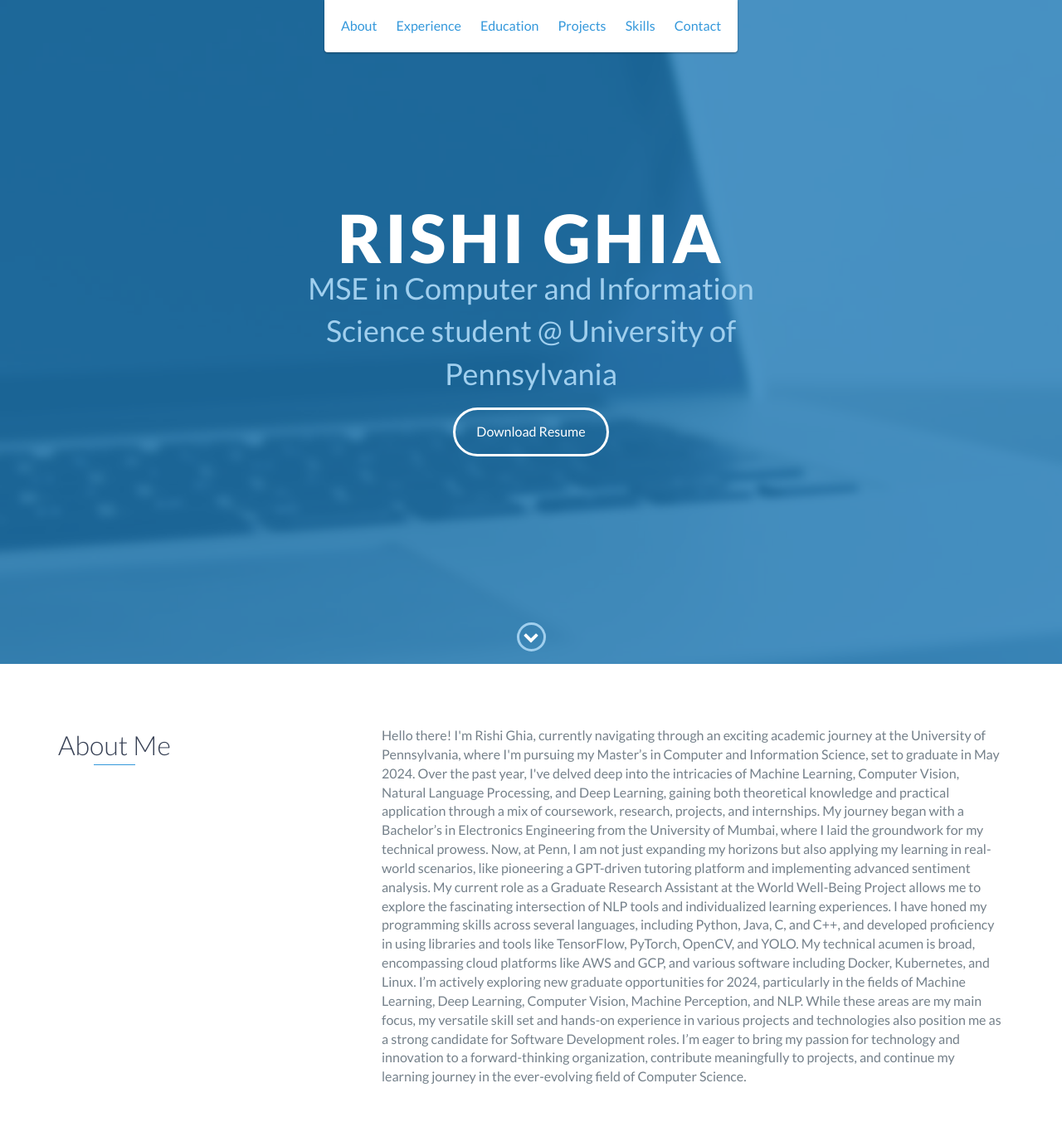
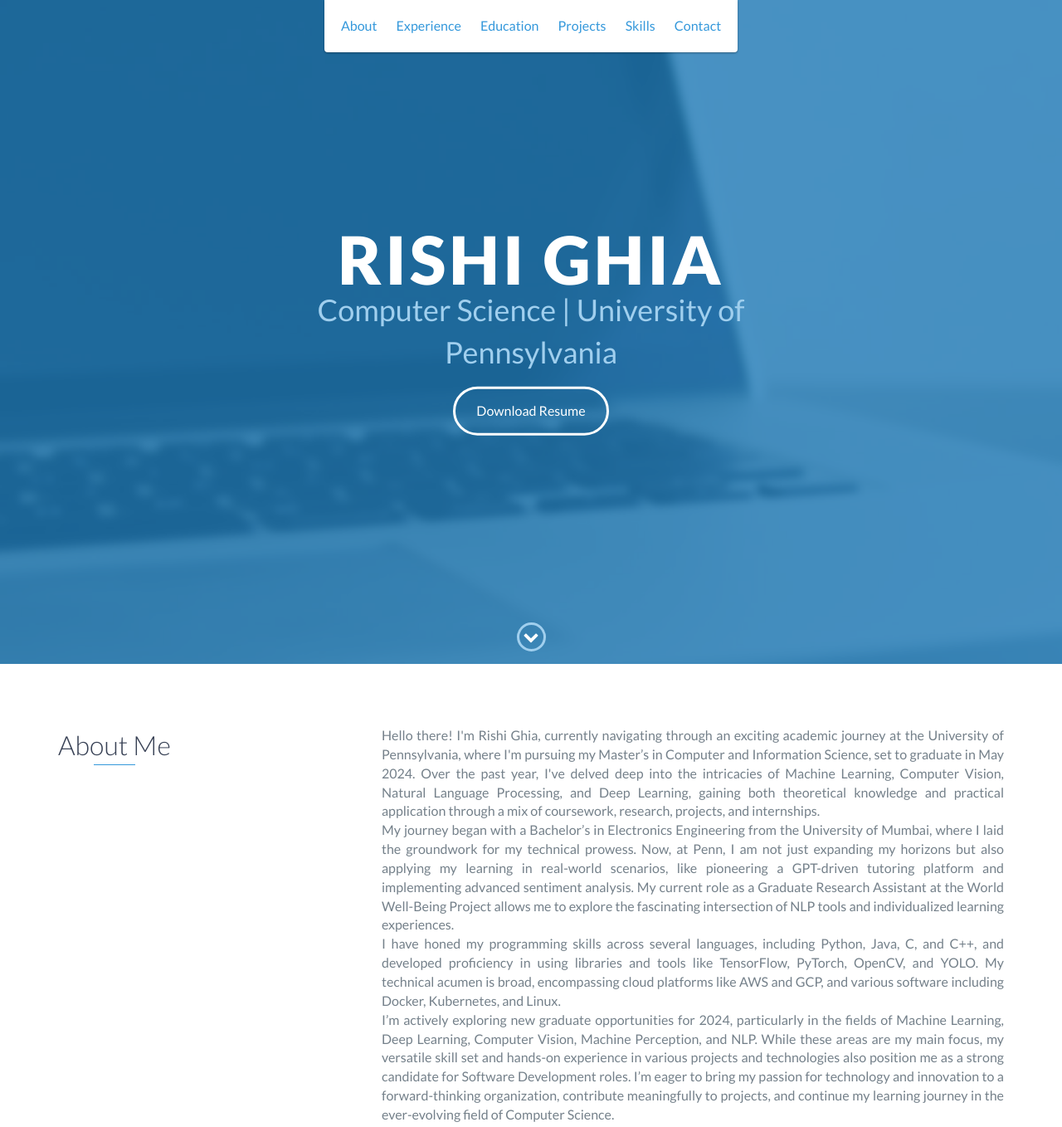
Before and after one commit to ghiarishi/ghiarishi.github.io, a website: page index.html in a window 1280 px wide. Shown: the top 1358 px of the page at 83% size. Drawn offline with nearby package versions, Linux system fonts and the light colour scheme.

Commit message:
Update index.html

```diff
--- a/index.html
+++ b/index.html
@@ -49,7 +49,7 @@
     <div id="lead">
         <div id="lead-content">
             <h1>Rishi Ghia</h1>
-            <h2>MSE in Computer and Information Science student @ University of Pennsylvania</h2>
+            <h2>Computer Science | University of Pennsylvania</h2>
             <a href="#" class="btn-rounded-white">Download Resume</a>
         </div>
         <!-- End #lead-content -->
@@ -72,14 +72,11 @@
                     <h2 class="heading">About Me</h2>
                 </div>
                 <div class="col-md-8">
-                    <p>
-                        Hello there! I'm Rishi Ghia, currently navigating through an exciting academic journey at the University of Pennsylvania, where I'm pursuing my Master’s in Computer and Information Science, set to graduate in May 2024. Over the past year, I've delved deep into the intricacies of Machine Learning, Computer Vision, Natural Language Processing, and Deep Learning, gaining both theoretical knowledge and practical application through a mix of coursework, research, projects, and internships.
-
-My journey began with a Bachelor’s in Electronics Engineering from the University of Mumbai, where I laid the groundwork for my technical prowess. Now, at Penn, I am not just expanding my horizons but also applying my learning in real-world scenarios, like pioneering a GPT-driven tutoring platform and implementing advanced sentiment analysis. My current role as a Graduate Research Assistant at the World Well-Being Project allows me to explore the fascinating intersection of NLP tools and individualized learning experiences.
-
-I have honed my programming skills across several languages, including Python, Java, C, and C++, and developed proficiency in using libraries and tools like TensorFlow, PyTorch, OpenCV, and YOLO. My technical acumen is broad, encompassing cloud platforms like AWS and GCP, and various software including Docker, Kubernetes, and Linux.
-
-I’m actively exploring new graduate opportunities for 2024, particularly in the fields of Machine Learning, Deep Learning, Computer Vision, Machine Perception, and NLP. While these areas are my main focus, my versatile skill set and hands-on experience in various projects and technologies also position me as a strong candidate for Software Development roles. I’m eager to bring my passion for technology and innovation to a forward-thinking organization, contribute meaningfully to projects, and continue my learning journey in the ever-evolving field of Computer Science.
+                    <p style="text-align: justify;">
+                        Hello there! I'm Rishi Ghia, currently navigating through an exciting academic journey at the University of Pennsylvania, where I'm pursuing my Master’s in Computer and Information Science, set to graduate in May 2024. Over the past year, I've delved deep into the intricacies of Machine Learning, Computer Vision, Natural Language Processing, and Deep Learning, gaining both theoretical knowledge and practical application through a mix of coursework, research, projects, and internships.<br>
+			    My journey began with a Bachelor’s in Electronics Engineering from the University of Mumbai, where I laid the groundwork for my technical prowess. Now, at Penn, I am not just expanding my horizons but also applying my learning in real-world scenarios, like pioneering a GPT-driven tutoring platform and implementing advanced sentiment analysis. My current role as a Graduate Research Assistant at the World Well-Being Project allows me to explore the fascinating intersection of NLP tools and individualized learning experiences.<br>
+			    I have honed my programming skills across several languages, including Python, Java, C, and C++, and developed proficiency in using libraries and tools like TensorFlow, PyTorch, OpenCV, and YOLO. My technical acumen is broad, encompassing cloud platforms like AWS and GCP, and various software including Docker, Kubernetes, and Linux.<br>
+			    I’m actively exploring new graduate opportunities for 2024, particularly in the fields of Machine Learning, Deep Learning, Computer Vision, Machine Perception, and NLP. While these areas are my main focus, my versatile skill set and hands-on experience in various projects and technologies also position me as a strong candidate for Software Development roles. I’m eager to bring my passion for technology and innovation to a forward-thinking organization, contribute meaningfully to projects, and continue my learning journey in the ever-evolving field of Computer Science.<br>
                     </p>
                 </div>
             </div>
```
